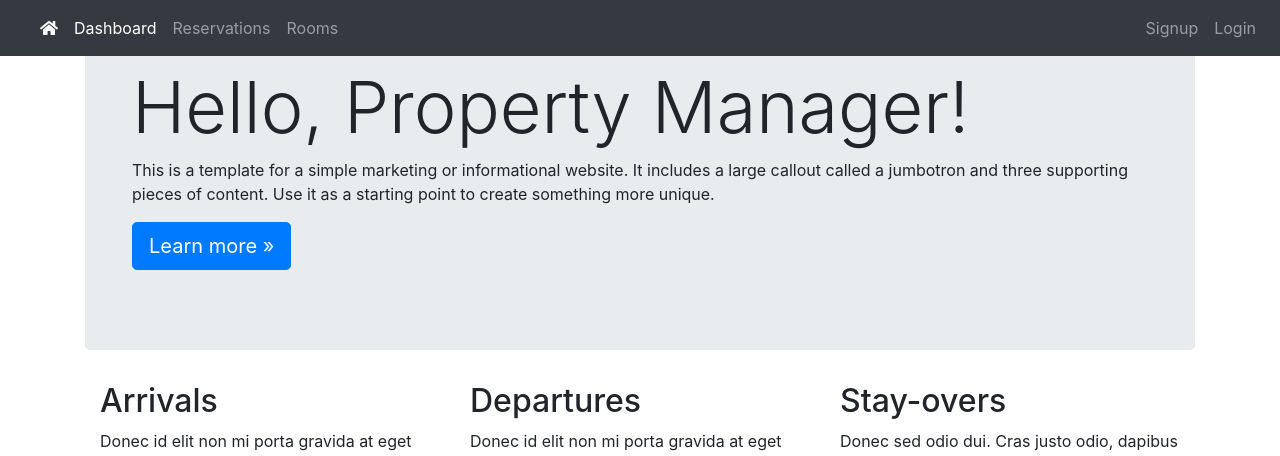
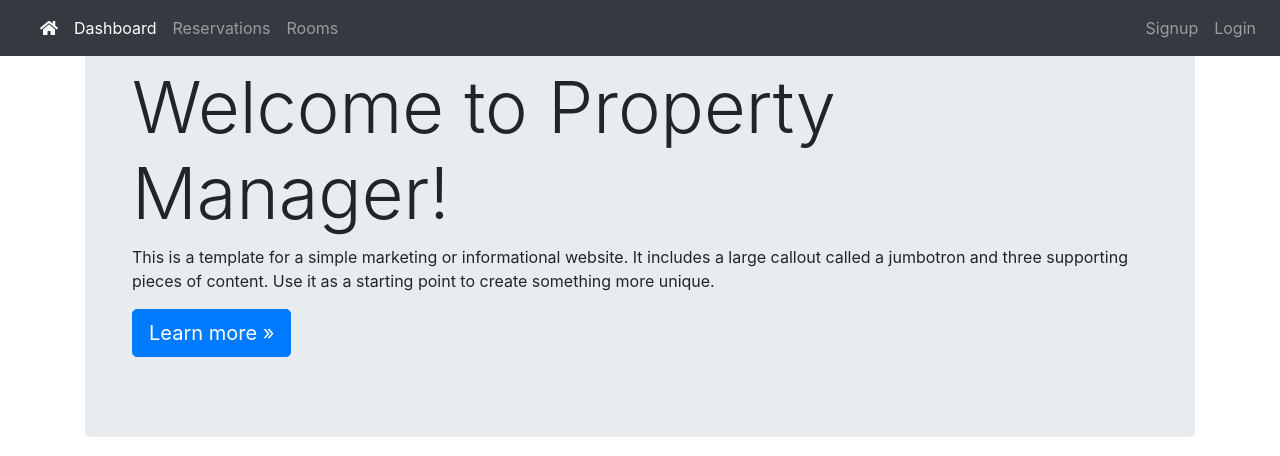
Before and after one commit to wolf637/property-manager, a Django app: page / in a window 1280 px wide. Shown: the top 456 px of the page. Run offline with Django 3.2, Linux system fonts and the light colour scheme; some libraries are stand-ins or nearby versions.

Commit message:
Change greeting on the homepage

```diff
--- a/templates/home.html
+++ b/templates/home.html
@@ -5,7 +5,7 @@
     <!-- Main jumbotron for a primary marketing message or call to action -->
       <div class="jumbotron">
         <div class="container">
-          <h1 class="display-3">Hello, Property Manager!</h1>
+          <h1 class="display-3">Welcome to Property Manager!</h1>
 
 
 
```
